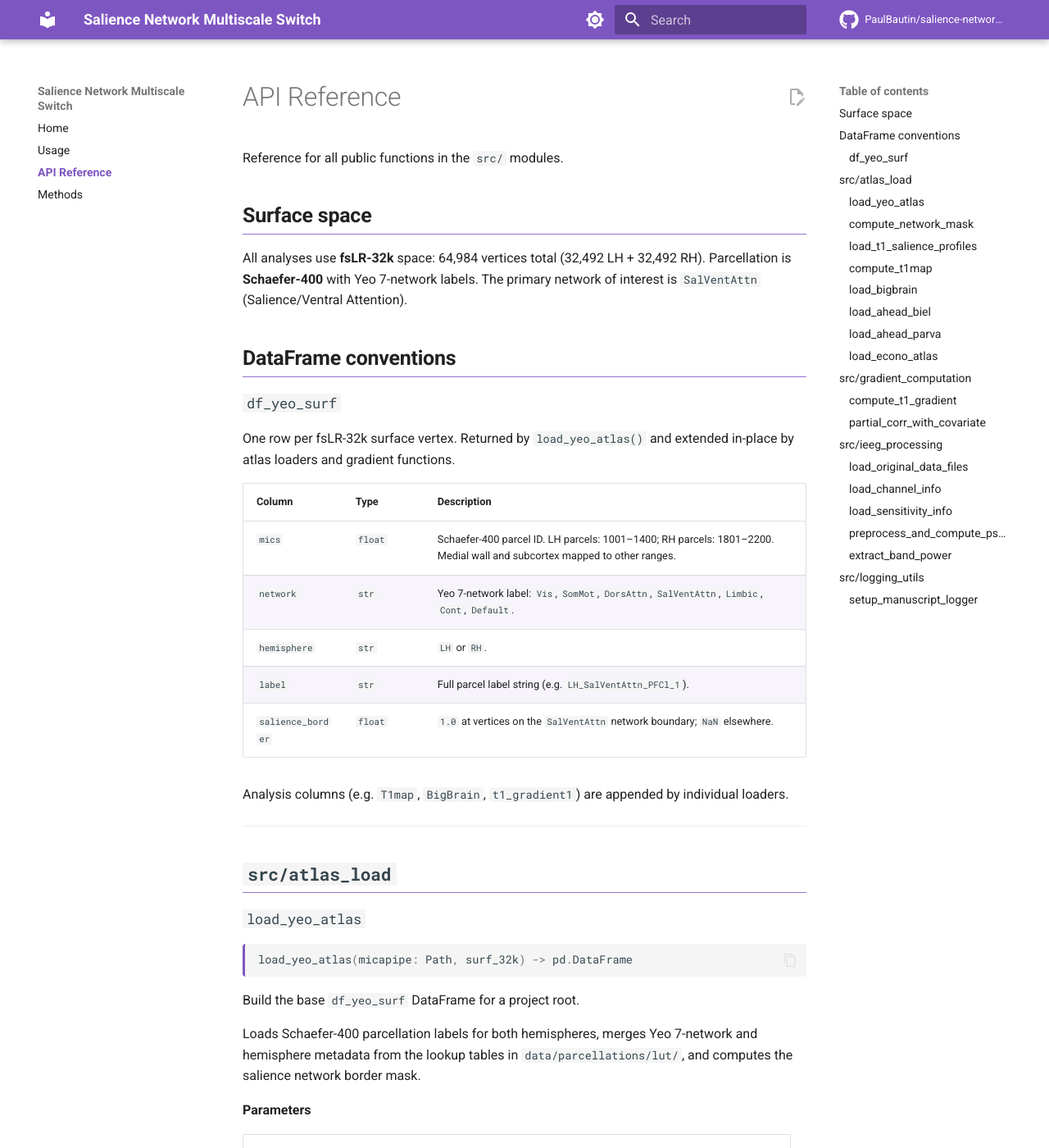
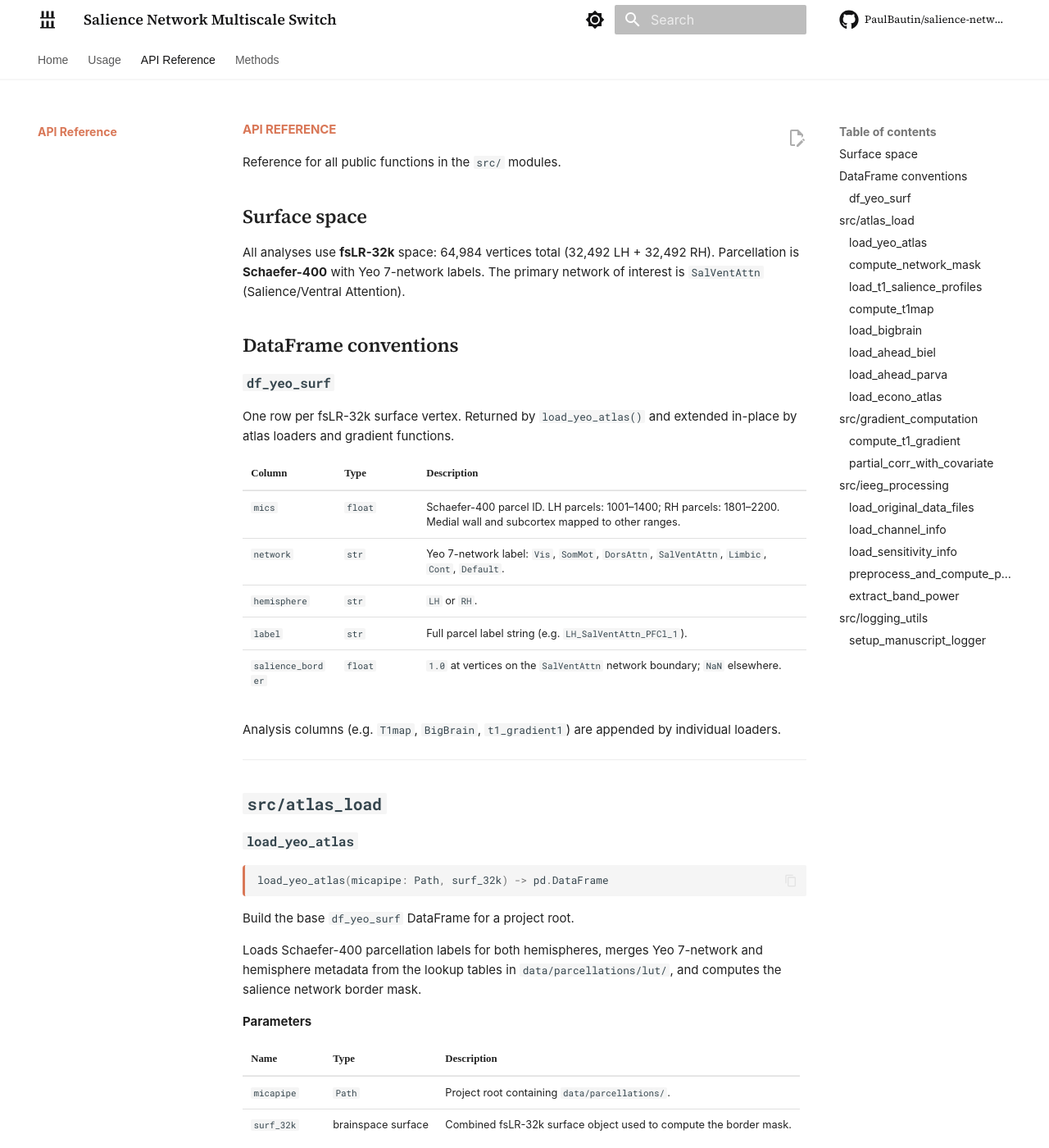
Before and after one commit to PaulBautin/salience-network-multiscale-switch, an MkDocs documentation site: the page built from docs/api.md, in a window 1280 px wide and 1400 px high. Shown: the whole window at 82% size. Built offline with MkDocs 1.6.1 and Material for MkDocs 9.7.7, drawn with Linux system fonts in a browser that asks for light colours; some web fonts are replaced; comment, search, counter and statistics services are not loaded.

Commit message:
update color palette and lots of tests

```diff
--- a/docs/stylesheets/extra.css
+++ b/docs/stylesheets/extra.css
@@ -1,41 +1,119 @@
-/* ============================================================
-   Contrast & typography tweaks — Claude Code documentation style
-   ============================================================ */
+@import url('https://fonts.googleapis.com/css2?family=Source+Serif+4:ital,opsz,wght@0,8..60,400;0,8..60,600;1,8..60,400&display=swap');
 
-/* --- Inline code: visible chip against page background --- */
+/* === Light mode =========================================== */
 :root {
-  --md-code-bg-color: #ede7f6;      /* light purple tint, light mode */
-  --md-code-fg-color: #4527a0;      /* deep purple text */
+  --md-primary-fg-color:             #d97757;
+  --md-primary-fg-color--light:      #e8a088;
+  --md-primary-fg-color--dark:       #b85d3c;
+  --md-primary-bg-color:             #ffffff;
+  --md-primary-bg-color--light:      rgba(255,255,255,0.7);
+  --md-accent-fg-color:              #d97757;
+  --md-accent-fg-color--transparent: rgba(217,119,87,0.1);
+  --md-accent-bg-color:              #ffffff;
+  --md-code-bg-color:                #fdf0eb;
+  --md-code-fg-color:                #b85d3c;
 }
 
+/* === Dark mode ============================================ */
 [data-md-color-scheme="slate"] {
-  --md-code-bg-color: #2a2040;      /* dark purple tint, dark mode */
-  --md-code-fg-color: #ce93d8;      /* soft purple text */
+  --md-primary-fg-color:             #d97757;
+  --md-primary-fg-color--light:      #e8a088;
+  --md-primary-fg-color--dark:       #b85d3c;
+  --md-primary-bg-color:             #ffffff;
+  --md-primary-bg-color--light:      rgba(255,255,255,0.7);
+  --md-accent-fg-color:              #d97757;
+  --md-accent-fg-color--transparent: rgba(0,0,0,0.1);
+  --md-accent-bg-color:              rgba(0,0,0,0.87);
+  --md-default-bg-color:             #0f0f0f;
+  --md-default-bg-color--light:      #161616;
+  --md-default-bg-color--lighter:    #1e1e1e;
+  --md-default-bg-color--lightest:   #272727;
+  --md-code-bg-color:                #333333;
+  --md-code-fg-color:                rgba(255,255,255,0.7);
 }
 
-/* --- Code blocks: slightly more padding, visible border --- */
+/* === Headings ============================================= */
+.md-typeset h1 {
+  font-size: 0.75rem;
+  font-weight: 700;
+  color: var(--md-primary-fg-color);
+  text-transform: uppercase;
+}
+
+.md-typeset h2,
+.md-typeset h3 {
+  font-family: 'Source Serif 4', Georgia, serif;
+  font-weight: 600;
+}
+
+
+[data-md-color-scheme="slate"] .md-typeset h2,
+[data-md-color-scheme="slate"] .md-typeset h3 {
+  color: #ffffff;
+}
+
+/* === Code blocks ========================================== */
 .highlight pre {
   border-left: 3px solid var(--md-primary-fg-color);
   border-radius: 4px;
 }
 
-/* --- Tables: zebra striping for readability --- */
-.md-typeset table:not([class]) tr:nth-child(even) {
-  background-color: rgba(94, 53, 177, 0.05);
+/* === Tables =============================================== */
+.md-typeset table:not([class]) {
+  border: none;
+  box-shadow: none;
 }
 
-[data-md-color-scheme="slate"] .md-typeset table:not([class]) tr:nth-child(even) {
-  background-color: rgba(149, 117, 205, 0.08);
+.md-typeset table:not([class]) th,
+.md-typeset table:not([class]) td {
+  border-left: none;
+  border-right: none;
+  padding: 0.8em 0.8em;
+  line-height: 1.4;
 }
 
-/* --- Headings: stronger weight to distinguish sections --- */
-.md-typeset h2 {
-  border-bottom: 1px solid var(--md-primary-fg-color--light);
-  padding-bottom: 0.2em;
-  font-weight: 700;
+.md-typeset table:not([class]) th {
+  background-color: var(--md-default-bg-color, #ffffff);
+  color: var(--md-default-fg-color);
+  font-family: Avenir Next;
+  font-weight: 600;
+  border-bottom: 1px solid rgba(0,0,0,0.08);
 }
 
-/* --- Nav sidebar: slightly bolder active item --- */
-.md-nav__link--active {
-  font-weight: 700;
+[data-md-color-scheme="slate"] .md-typeset table:not([class]) th {
+  border-bottom: 1px solid rgba(255,255,255,0.08);
 }
+
+/* === Header =============================================== */
+.md-header {
+  background-color: var(--md-default-bg-color, #ffffff);
+  color: #131314;
+  box-shadow: none;
+  border-bottom: 1px solid rgba(0,0,0,0.03);
+  font-family: 'Source Serif 4', Georgia, serif;
+}
+
+[data-md-color-scheme="slate"] .md-header {
+  color: #ffffff;
+  border-bottom: 1px solid rgba(255,255,255,0.03);
+}
+
+
+/* === Nav tabs ============================================= */
+.md-tabs {
+  background-color: var(--md-default-bg-color, #ffffff);
+  font-family: 'Avenir Next', sans-serif;
+  color: #131314;
+  box-shadow: none;
+  border-bottom: 1px solid rgba(0,0,0,0.03);
+
+}
+
+[data-md-color-scheme="slate"] .md-tabs {
+  color: #ffffff;
+  border-bottom: 1px solid rgba(255,255,255,0.03);
+}
+
+/* === Misc ================================================= */
+.md-typeset { font-size: 0.75rem; }
+.md-nav__link--active { font-weight: 700; }
--- a/mkdocs.yml
+++ b/mkdocs.yml
@@ -12,24 +12,26 @@ theme:
     # Light mode (default)
     - media: "(prefers-color-scheme: light)"
       scheme: default
-      primary: deep purple
-      accent: indigo
+      primary: custom
+      accent: custom
       toggle:
         icon: material/brightness-7
         name: Switch to dark mode
     # Dark mode
     - media: "(prefers-color-scheme: dark)"
       scheme: slate
-      primary: deep purple
-      accent: indigo
+      primary: custom
+      accent: custom
       toggle:
         icon: material/brightness-4
         name: Switch to light mode
   font:
-    text: Roboto
+    text: Avenir Next
     code: Roboto Mono
   features:
     - navigation.sections
+    - navigation.tabs
+    - navigation.tabs.sticky
     - navigation.top
     - navigation.instant
     - content.code.copy
@@ -37,6 +39,7 @@ theme:
     - content.tabs.link
   icon:
     repo: fontawesome/brands/github
+    logo: material/library-shelves
 
 nav:
   - Home: index.md
```
